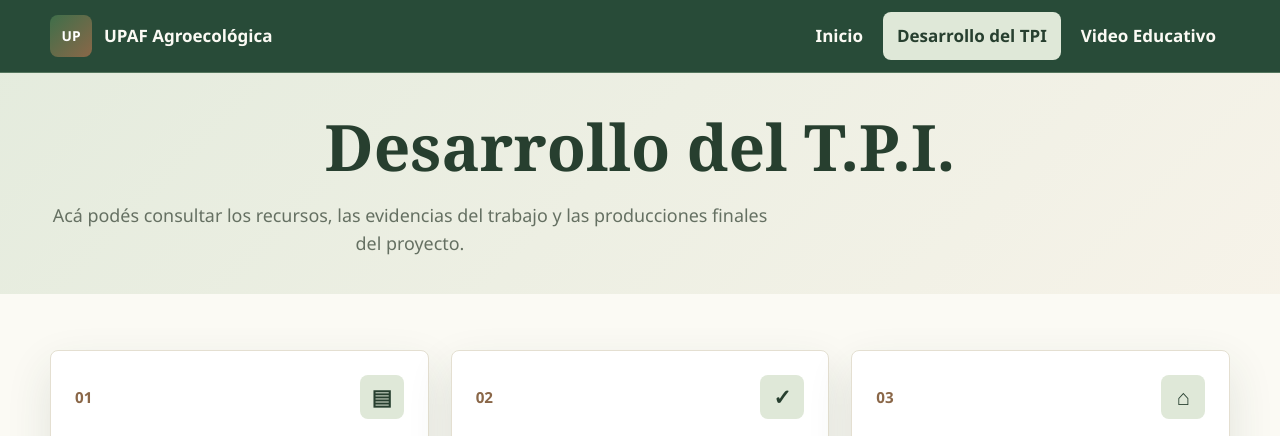
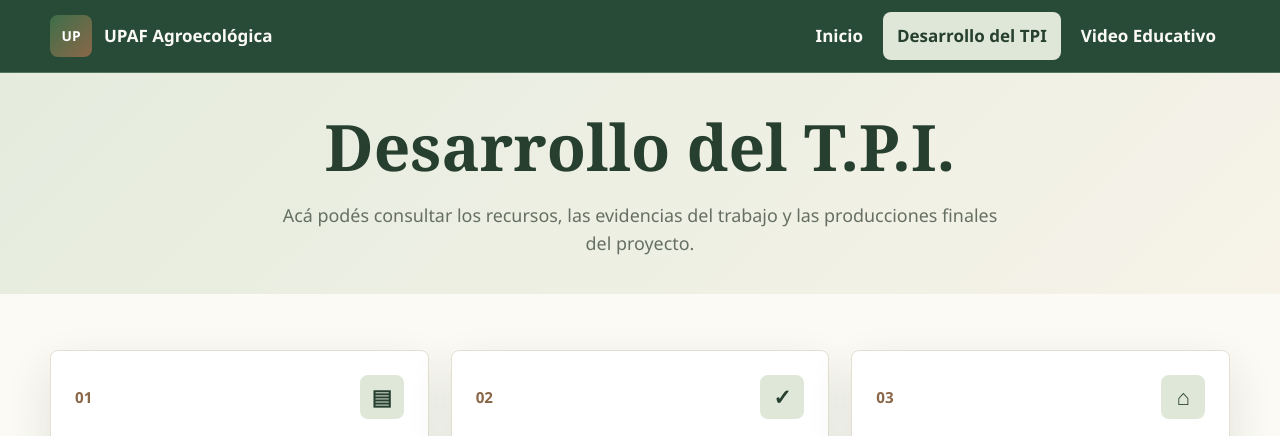
Before and after one commit to juands257/upaf-agroecologica-2026, a plain HTML site: page desarrollo.html in a window 1280 px wide. Shown: the top 436 px of the page. Drawn offline with Linux system fonts and the light colour scheme.

Commit message:
Alinear al centro el párrafo del encabezado del TPI

```diff
--- a/desarrollo.html
+++ b/desarrollo.html
@@ -11,7 +11,7 @@
     }
 
     .development-title h1,
-    .development-title p {
+    .development-title p:not(.eyebrow) {
       margin-inline: auto;
       text-align: center;
     }
```
